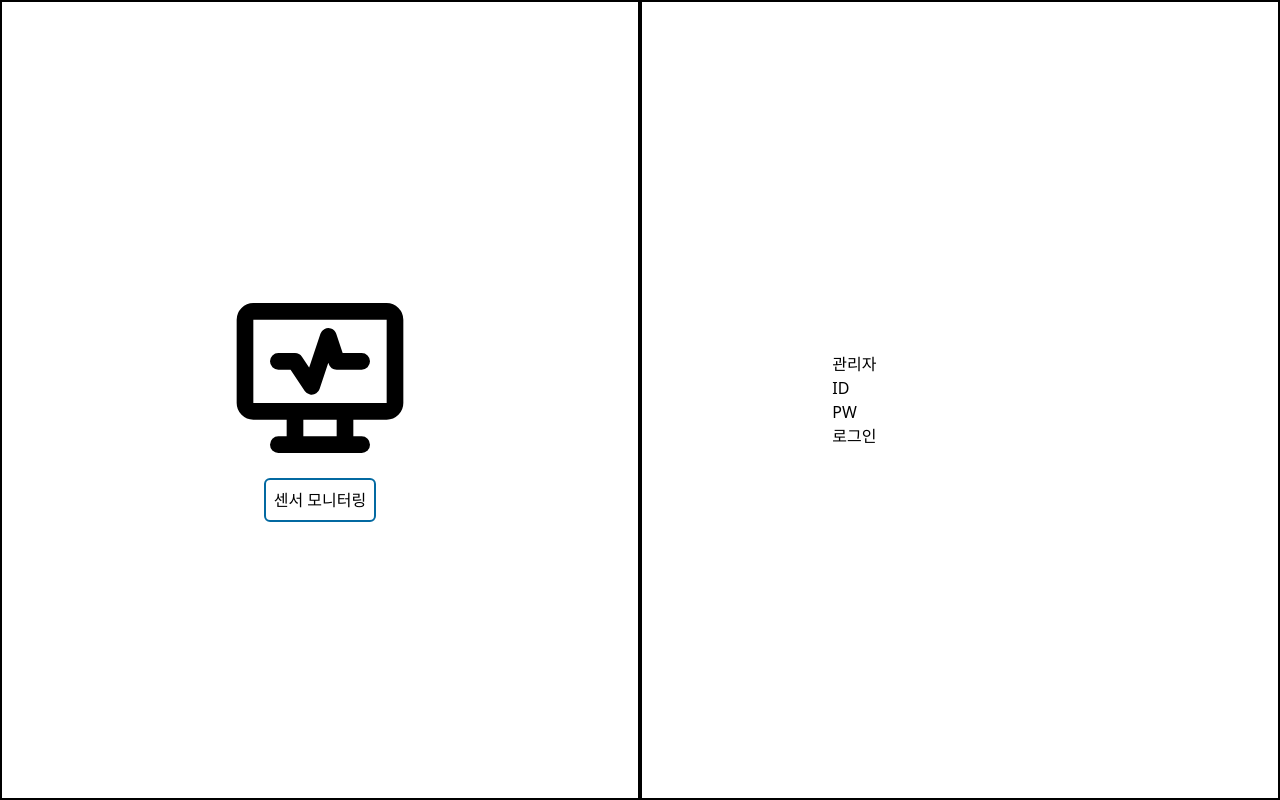
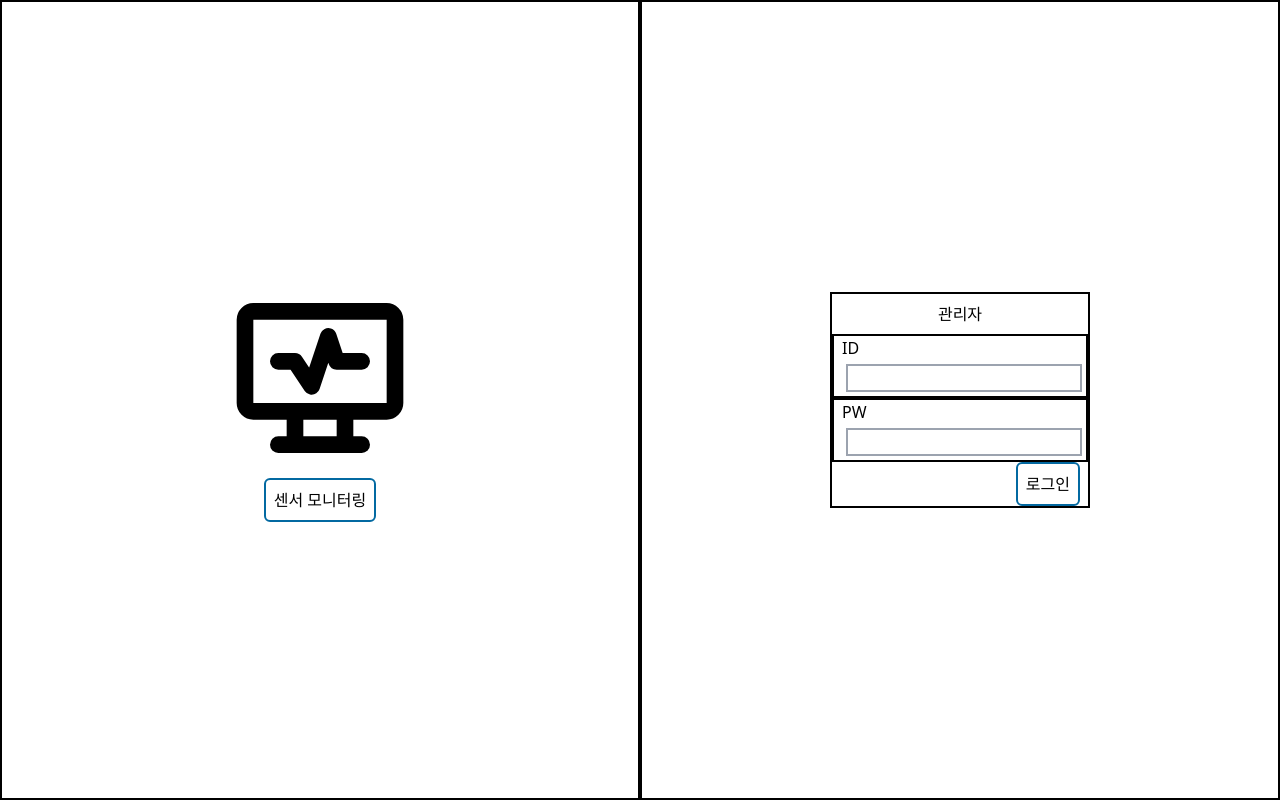
Before and after one commit to theoldtree/new_monitoring_system, a Next.js app: page / in a window 1280 px wide. Built offline with nearby package versions, Linux system fonts and the light colour scheme.

Commit message:
inputform component complete

```diff
--- a/src/components/inputform.tsx
+++ b/src/components/inputform.tsx
@@ -1,3 +1,5 @@
+import React from "react";
+
 interface InputFormProps {
   label: string;
   label2: string;
@@ -13,17 +15,23 @@ export const InputForm: React.FC<InputFormProps> = ({
 }) => {
   return (
     <form>
-      <div>
-        <section>{label}</section>
-        <section>
+      <div className="border-2 border-black border-solid">
+        <section className="flex flex-col items-center py-2">
+          <label>{label}</label>
+        </section>
+        <section className="flex flex-col pl-2 justify-between w-64 border-2 border-black">
           <label>{label2}</label>
-          <input type="text" />
+          <input type="text" className="border-2 m-1 border-gray-400" />
         </section>
-        <section>
+        <section className="flex flex-col pl-2 justify-between w-64 border-2 border-black">
           <label>{label3}</label>
-          <input type="text" />
+          <input type="text" className="border-2 m-1 border-gray-400" />
         </section>
-        <button>{btnText}</button>
+        <div className="flex justify-end pr-2">
+          <button className=" border-sky-700 border-solid border-2 rounded-md p-2">
+            {btnText}
+          </button>
+        </div>
       </div>
     </form>
   );
```
Also changed, not shown: src/components/dashboard.tsx (added).
